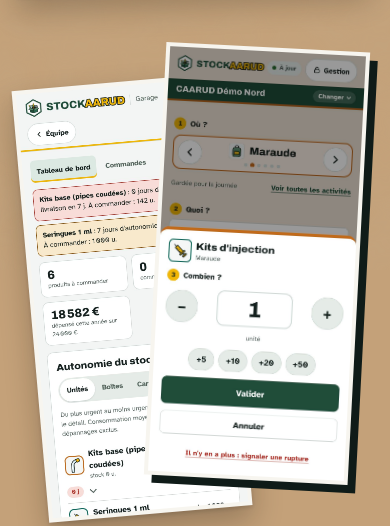
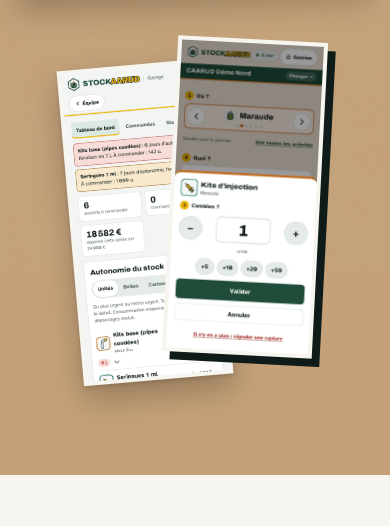
Before and after one commit to Stockaarud/stockaarud.github.io, a plain HTML site: page index.html in a window 390 px wide. Shown: the part 574-1100 px from the top of the page. Drawn offline with Linux system fonts and the light colour scheme.

Commit message:
Accueil : miniatures plus petites sur téléphone
Co-Authored-By: Claude Opus 5.5 <noreply@anthropic.com>
Claude-Session: https://claude.ai/code/session_01VpNJYVJgzhz5DQ6gwpJE7t

```diff
--- a/site.css
+++ b/site.css
@@ -501,7 +501,9 @@ html { scroll-padding-top: calc(var(--space-3xl) + var(--space-lg)); }
 @media (max-width: 40rem) {
   .tabs { grid-template-columns: minmax(0, 1fr); }
   .tab-t b { font-size: 1.2rem; overflow-wrap: anywhere; }
-  .hero-phones > .shot { width: 62%; }
+  .hero-phones { width: min(70%, 260px); padding-block: var(--space-xs) var(--space-lg); }
+  .hero-phones > .shot { width: 60%; }
+  .stage-area .shot--phone { width: min(50%, 190px); }
   .footer-grid--3 { grid-template-columns: minmax(0, 1fr); }
   .film-tri { width: 76px; height: 76px; }
 }
```
